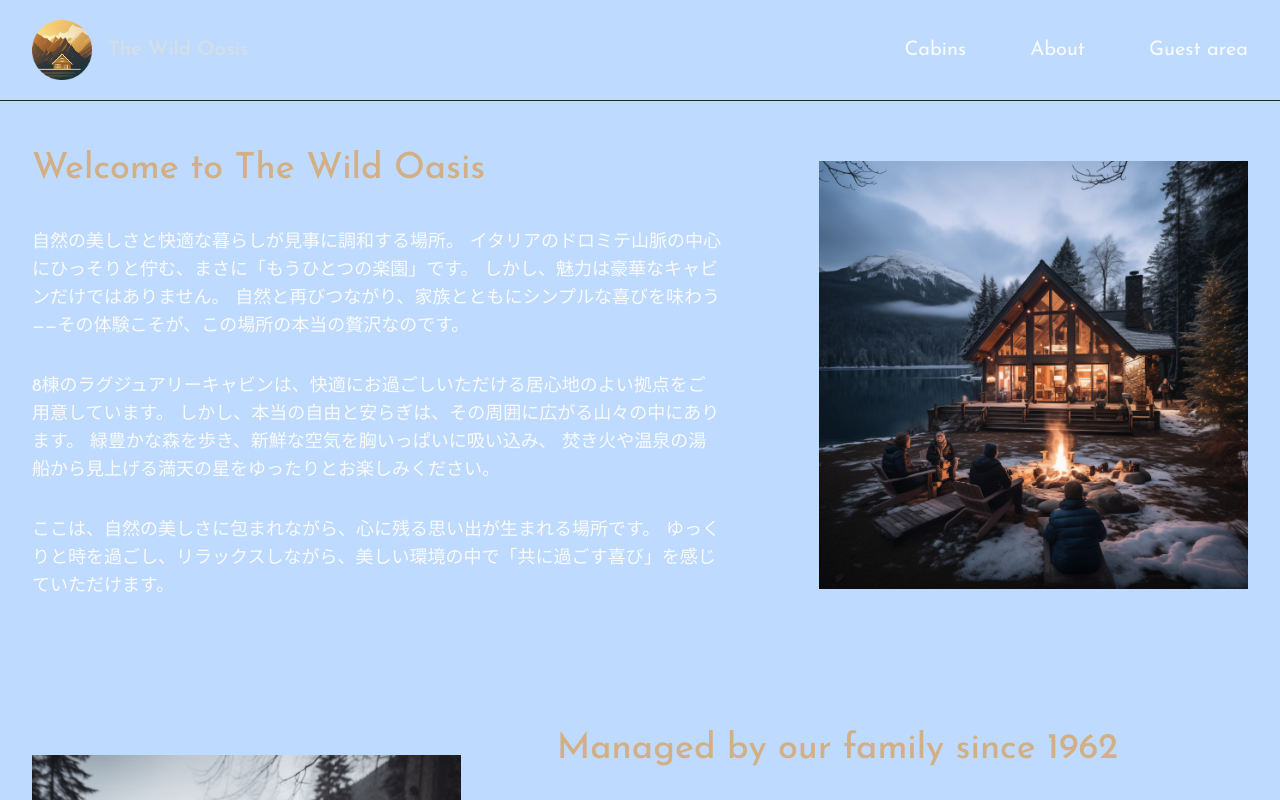
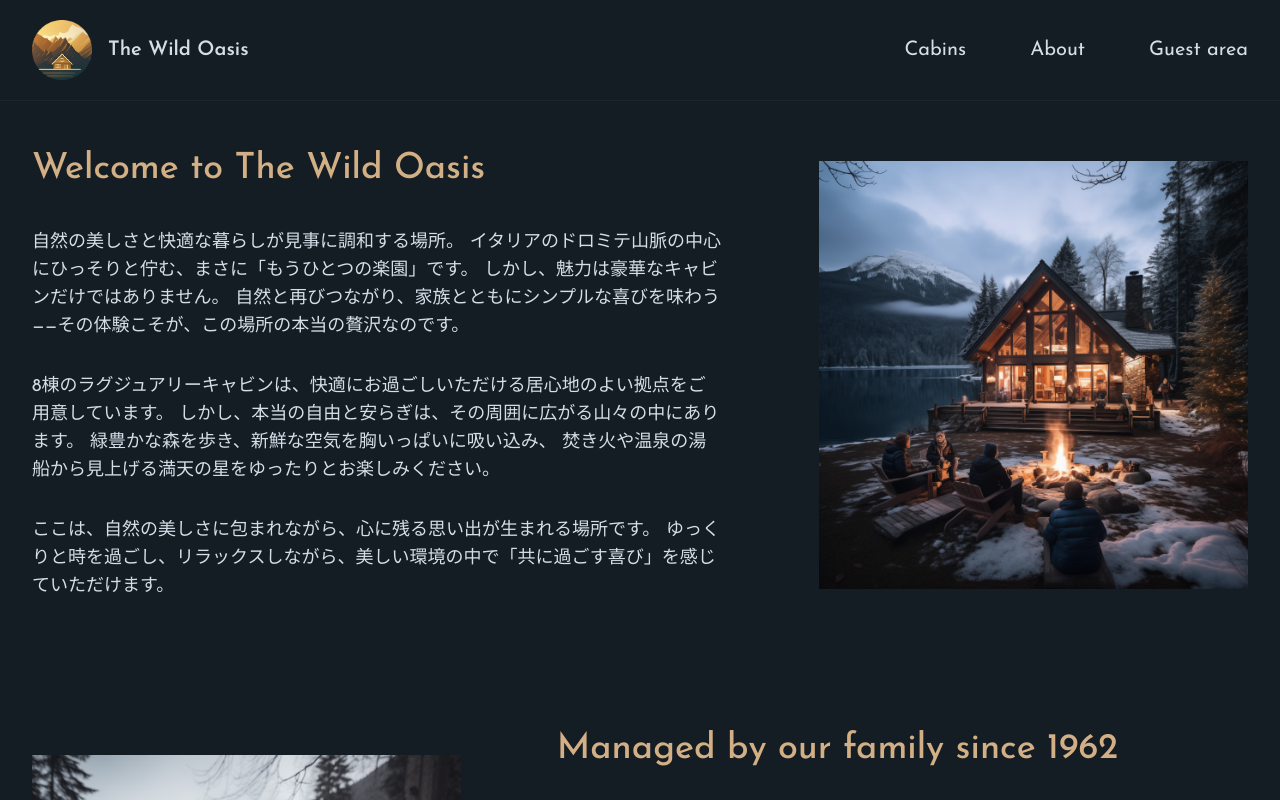
Before and after one commit to mizukami-0418/the-wild-oasis-website, a Next.js app: page /about in a window 1280 px wide. Shown: the top 800 px of the page. Built offline with nearby package versions, Linux system fonts and the light colour scheme.

Commit message:
feat: キャビンリストコンポーネントを追加し、ページを更新

```diff
--- /dev/null
+++ b/app/_components/CabinList.js
@@ -0,0 +1,18 @@
+import CabinCard from "@/app/_components/CabinCard";
+import { getCabins } from "../_lib/data-service";
+
+async function CabinList() {
+  const cabins = await getCabins();
+
+  if (!cabins.length) return null;
+
+  return (
+    <div className="grid sm:grid-cols-1 md:grid-cols-2 gap-8 lg:gap-12 xl:gap-14">
+      {cabins.map((cabin) => (
+        <CabinCard cabin={cabin} key={cabin.id} />
+      ))}
+    </div>
+  );
+}
+
+export default CabinList;
--- a/app/_components/Spinner.js
+++ b/app/_components/Spinner.js
@@ -1,5 +1,5 @@
 function Spinner() {
-  return <div className='spinner'></div>;
+  return <div className="spinner"></div>;
 }
 
 export default Spinner;
--- a/app/cabins/page.js
+++ b/app/cabins/page.js
@@ -1,14 +1,12 @@
-import Counter from "@/app/_components/Counter";
-import CabinCard from "@/app/_components/CabinCard";
-import { getCabins } from "../_lib/data-service";
+import { Suspense } from "react";
+import CabinList from "@/app/_components/CabinList";
+import Spinner from "@/app/_components/Spinner";
 
 export const metadata = {
   title: "Cabins",
 };
 
 export default async function Page() {
-  const cabins = await getCabins();
-
   return (
     <div>
       <h1 className="text-4xl mb-5 text-accent-400 font-medium">
@@ -20,14 +18,9 @@ export default async function Page() {
         まるで「もうひとつの我が家」で自然の美しさを満喫できます。
         静かで穏やかな休暇を過ごすのにぴったりの場所。 ようこそ、楽園へ。
       </p>
-
-      {cabins.length > 0 && (
-        <div className="grid sm:grid-cols-1 md:grid-cols-2 gap-8 lg:gap-12 xl:gap-14">
-          {cabins.map((cabin) => (
-            <CabinCard cabin={cabin} key={cabin.id} />
-          ))}
-        </div>
-      )}
+      <Suspense fallback={<Spinner />}>
+        <CabinList />
+      </Suspense>
     </div>
   );
 }
--- a/app/layout.js
+++ b/app/layout.js
@@ -24,7 +24,7 @@ export default function RootLayout({ children }) {
   return (
     <html lang="ja">
       <body
-        className={`${googleFont} bg-blue-200 text-gray-50 min-h-screen flex flex-col relative`}
+        className={`${googleFont} bg-primary-950 text-primary-100 min-h-screen flex flex-col relative`}
       >
         <Header />
         <div className="flex-1 px-8 py-12 grid">
```
Also changed, not shown: app/_styles/globals.css (+8 -8 lines).
